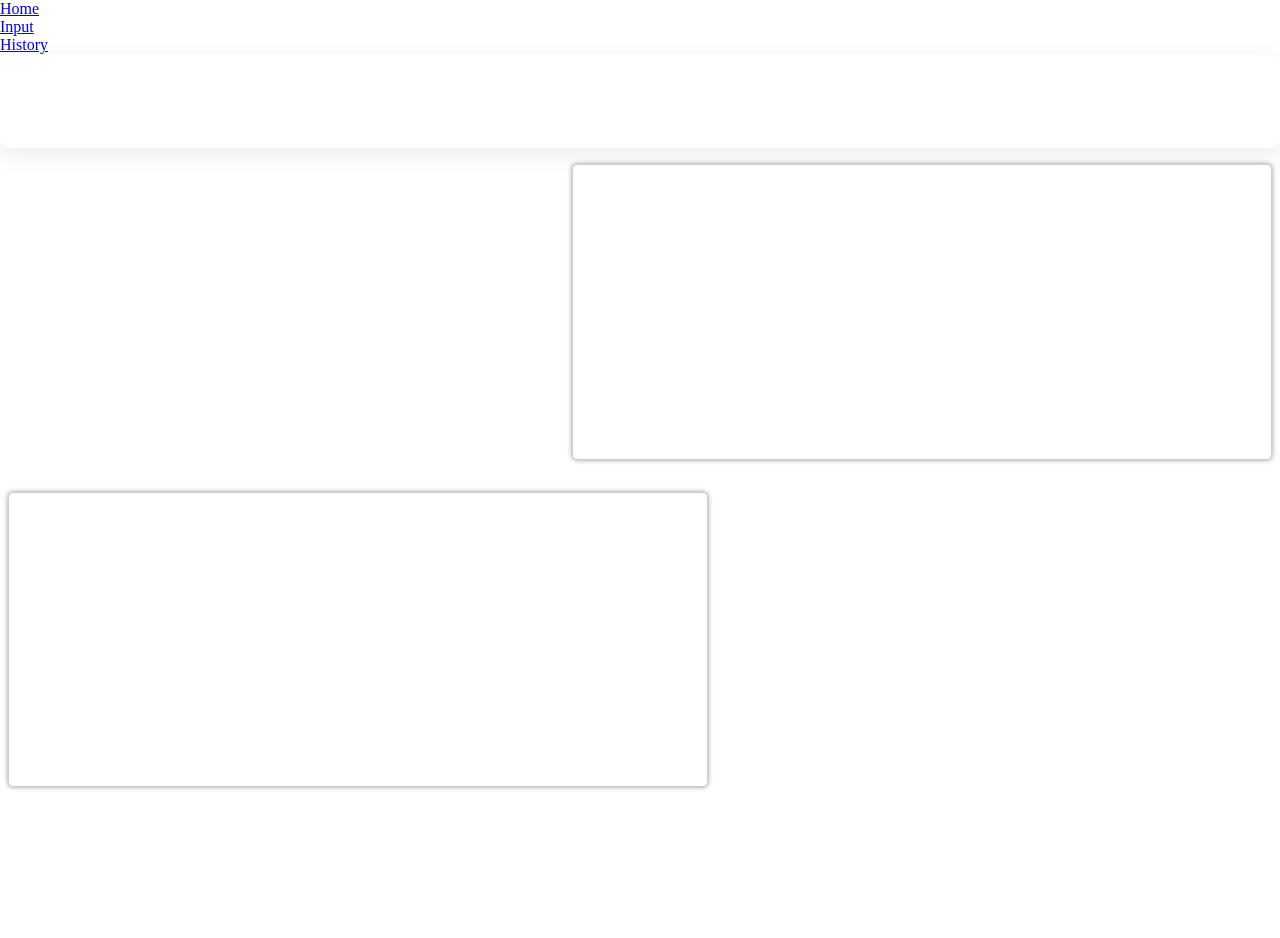
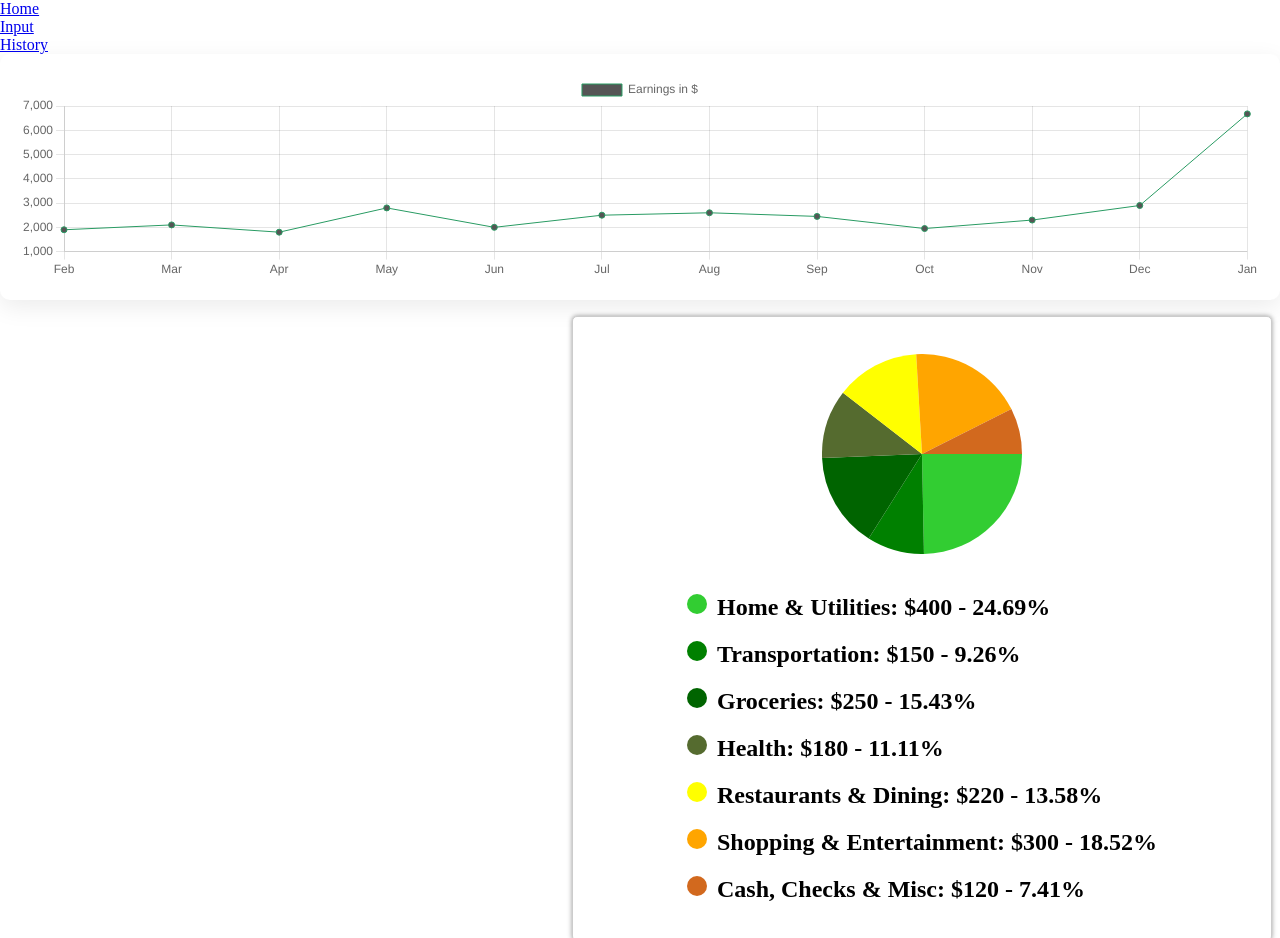
Before and after one commit to DanielFreeman068/immaAttackYou, a website: page frontend/public/pages/admin.html in a window 1280 px wide. Shown: the top 938 px of the page. Before the commit the page ends 803 px from the top, so only its background shows below. Drawn offline with nearby package versions, Linux system fonts and the light colour scheme; files that its build step writes are made by us from their sources.

Commit message:
fixed routing

```diff
--- a/frontend/public/js/admin.js
+++ b/frontend/public/js/admin.js
@@ -12,6 +12,8 @@ var allData = {
         borderWidth: 1
     }]
 };
+
+
 
 // Simulating fetching JSON data for septemberAmounts
 var jsonData = `{
@@ -106,7 +108,7 @@ function getPreviousEarnings(currentLabel) {
     return 0;
 }
 
-filterData('last_1_month');
+filterData('last_12_months');
 
 
 
--- a/frontend/public/pages/admin.html
+++ b/frontend/public/pages/admin.html
@@ -40,6 +40,6 @@
         </div>
     </div>
     <script src="https://cdn.jsdelivr.net/npm/chart.js@3.5.1/dist/chart.min.js"></script>
-    <script src="./js/admin.js"></script>
+    <script src="../js/admin.js"></script>
 </body>
 </html>
```
